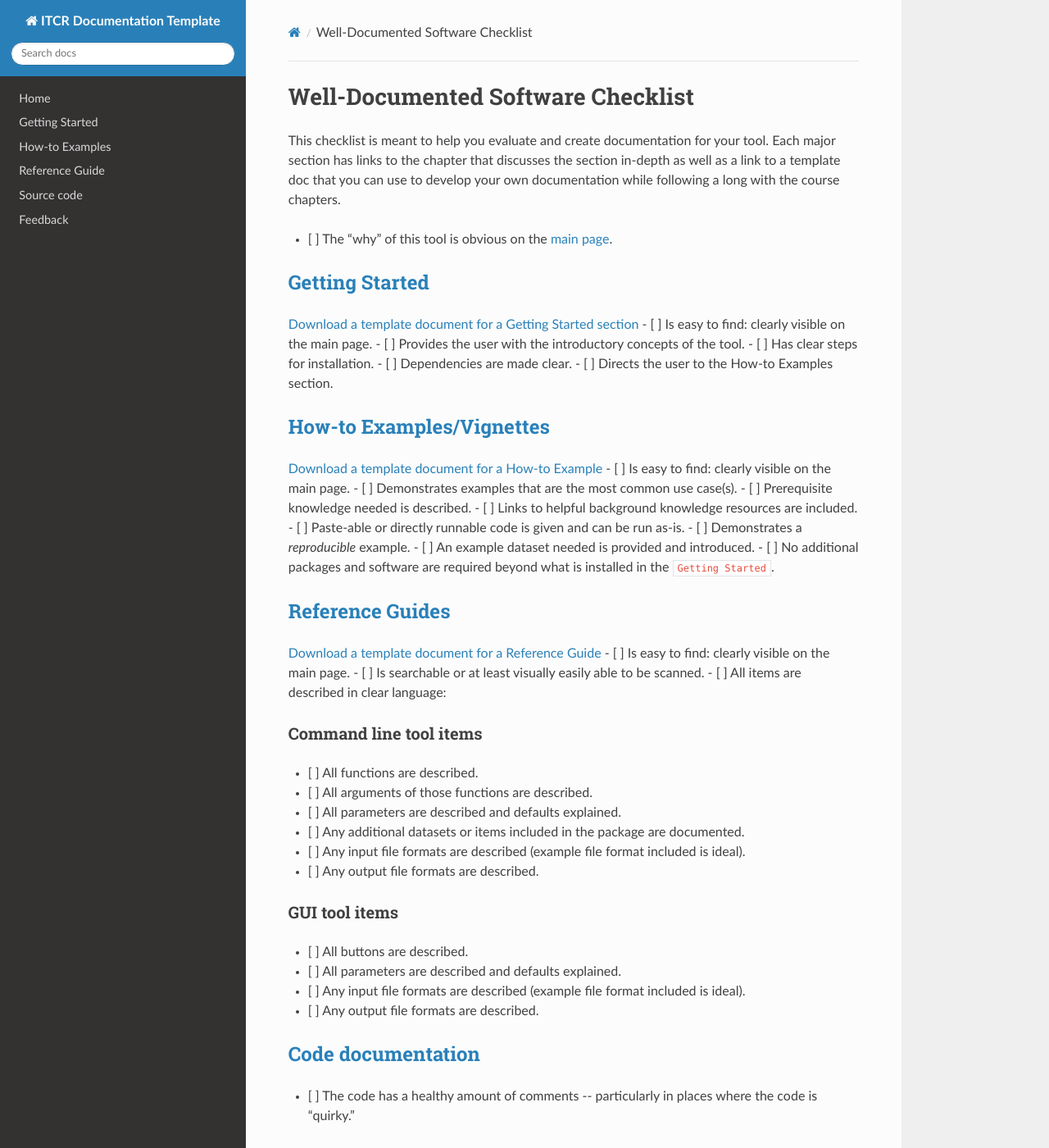
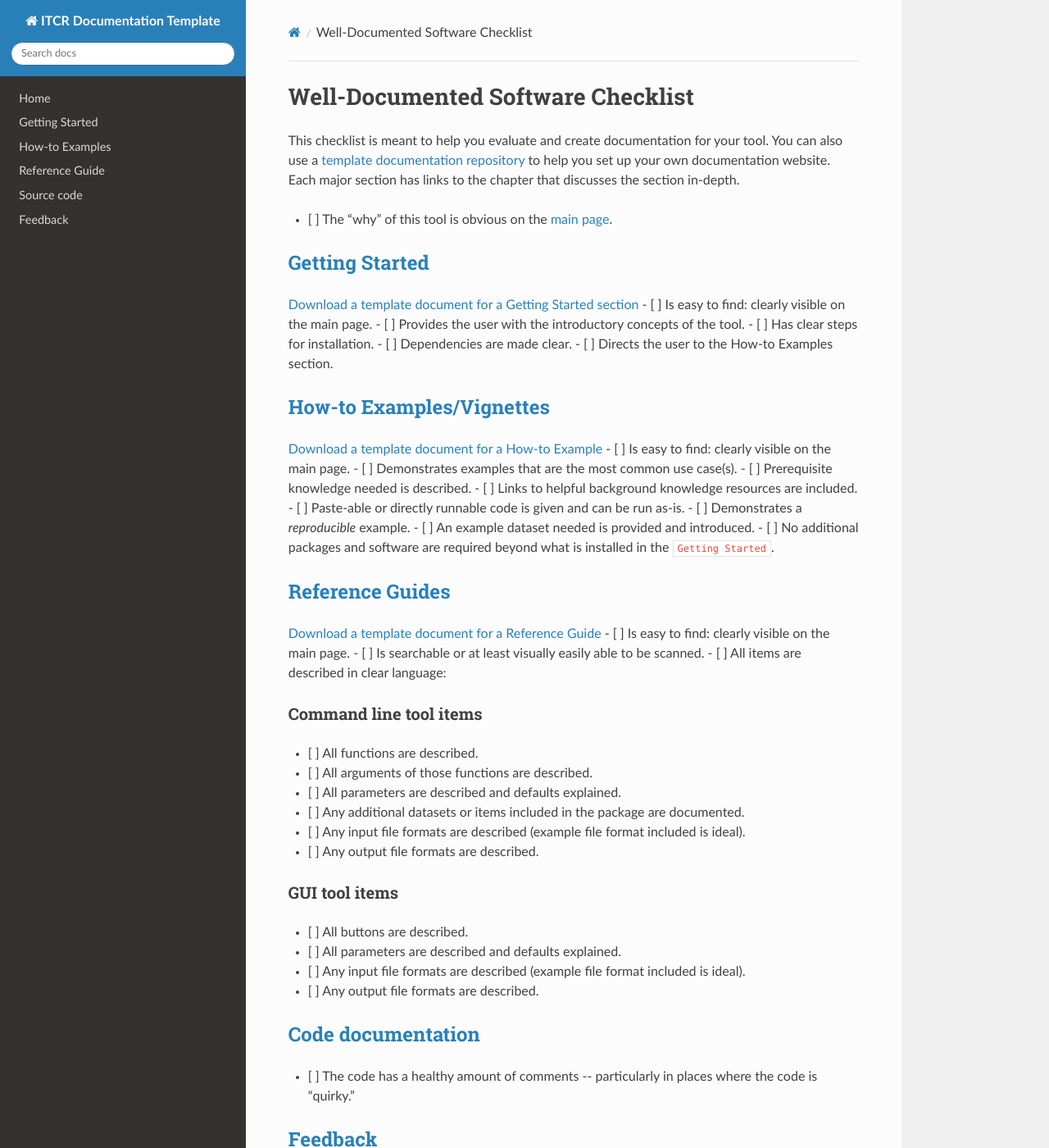
Before and after one commit to cansavvy/itcr-template-documentation, an MkDocs documentation site: the page built from docs/well_documented_checklist.md, in a window 1280 px wide and 1400 px high. Shown: the whole window at 82% size. Built offline with MkDocs 1.6.1, drawn with Linux system fonts in a browser that asks for light colours; nearby versions of some CDN libraries; some of the changed text lies outside the part shown.

Commit message:
Update well_documented_checklist.md

```diff
--- a/docs/well_documented_checklist.md
+++ b/docs/well_documented_checklist.md
@@ -1,20 +1,21 @@
 # Well-Documented Software Checklist
 
 This checklist is meant to help you evaluate and create documentation for your tool.
-Each major section has links to the chapter that discusses the section in-depth as well as a link to a template doc that you can use to develop your own documentation while following a long with the course chapters.
+You can also use a [template documentation repository](https://github.com/jhudsl/template-documentation) to help you set up your own documentation website.
+Each major section has links to the chapter that discusses the section in-depth.
 
-- [ ] The “why” of this tool is obvious on the [main page](Link to chapter that describes this).
+- [ ] The “why” of this tool is obvious on the [main page](https://jhudatascience.org/Documentation_and_Usability/what-does-good-documentation-look-like.html#the-why).
 
-## [Getting Started](https://jhudatascience.org/ITCR_Documentation_and_Usability/creating-a-smooth-getting-started-section.html)
-[Download a template document for a Getting Started section](https://raw.githubusercontent.com/jhudsl/itcr-template-documentation/master/docs/getting_started_template.md)
+## [Getting Started](https://jhudatascience.org/Documentation_and_Usability/creating-a-smooth-getting-started-section.html)
+[Download a template document for a Getting Started section](https://raw.githubusercontent.com/jhudsl/template-documentation/master/docs/getting_started_template.md)
 - [ ] Is easy to find: clearly visible on the main page.
 - [ ] Provides the user with the introductory concepts of the tool.
 - [ ] Has clear steps for installation.
 - [ ] Dependencies are made clear.
 - [ ] Directs the user to the How-to Examples section.
 
-## [How-to Examples/Vignettes](https://jhudatascience.org/ITCR_Documentation_and_Usability/creating-helpful-how-to-examples.html)
-[Download a template document for a How-to Example](https://raw.githubusercontent.com/jhudsl/itcr-template-documentation/master/docs/how_to_examples.md)
+## [How-to Examples/Vignettes](https://jhudatascience.org/Documentation_and_Usability/creating-helpful-how-to-examples.html)
+[Download a template document for a How-to Example](https://raw.githubusercontent.com/jhudsl/template-documentation/master/docs/how_to_examples.md)
 - [ ] Is easy to find: clearly visible on the main page.
 - [ ] Demonstrates examples that are the most common use case(s).
 - [ ] Prerequisite knowledge needed is described.
@@ -24,8 +25,8 @@
   - [ ] An example dataset needed is provided and introduced.
   - [ ] No additional packages and software are required beyond what is installed in the `Getting Started`.
 
-## [Reference Guides](https://jhudatascience.org/ITCR_Documentation_and_Usability/creating-handy-reference-guides.html)
-[Download a template document for a Reference Guide](https://raw.githubusercontent.com/jhudsl/itcr-template-documentation/master/docs/reference_guide_template.md)
+## [Reference Guides](https://jhudatascience.org/Documentation_and_Usability/creating-handy-reference-guides.html)
+[Download a template document for a Reference Guide](https://raw.githubusercontent.com/jhudsl/template-documentation/master/docs/reference_guide_template.md)
 - [ ] Is easy to find: clearly visible on the main page.
 - [ ] Is searchable or at least visually easily able to be scanned.
 - [ ] All items are described in clear language:
```
Also changed, not shown: other parts of docs/well_documented_checklist.md (+7 -5 lines).
